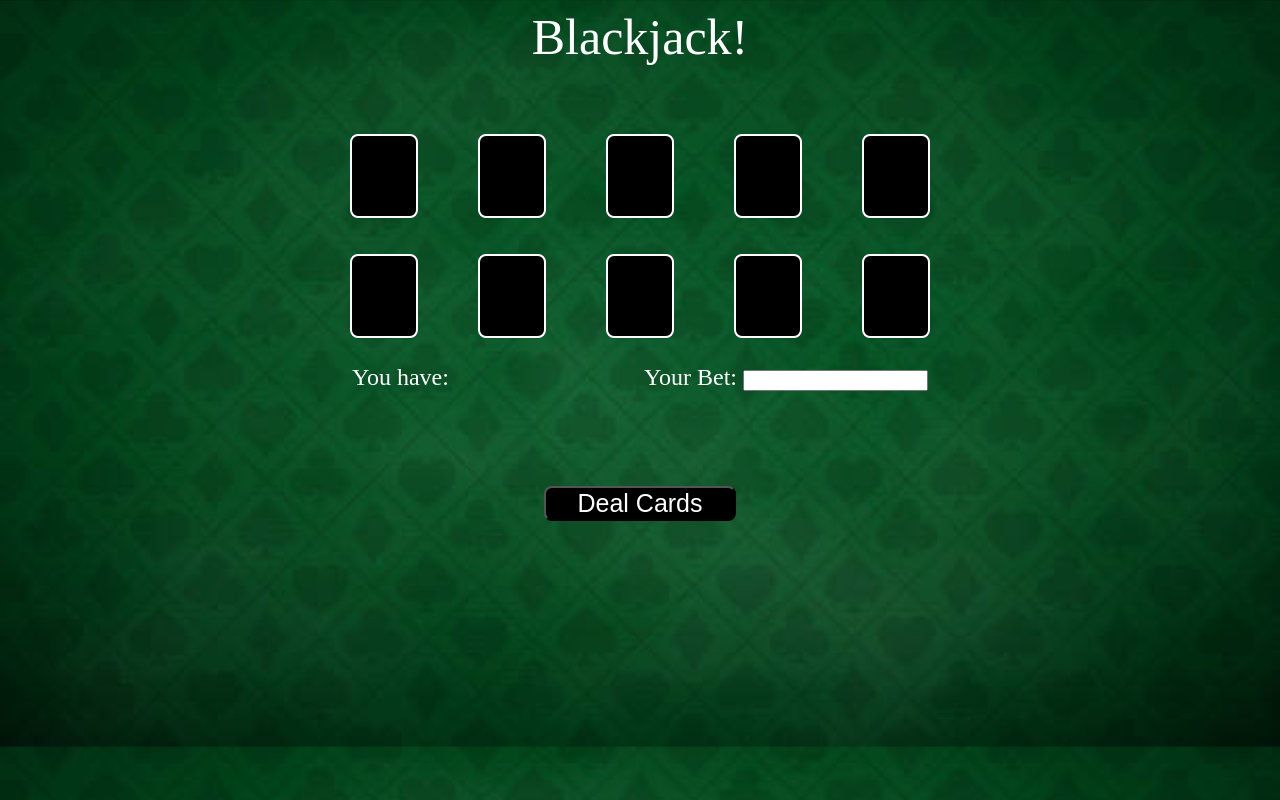
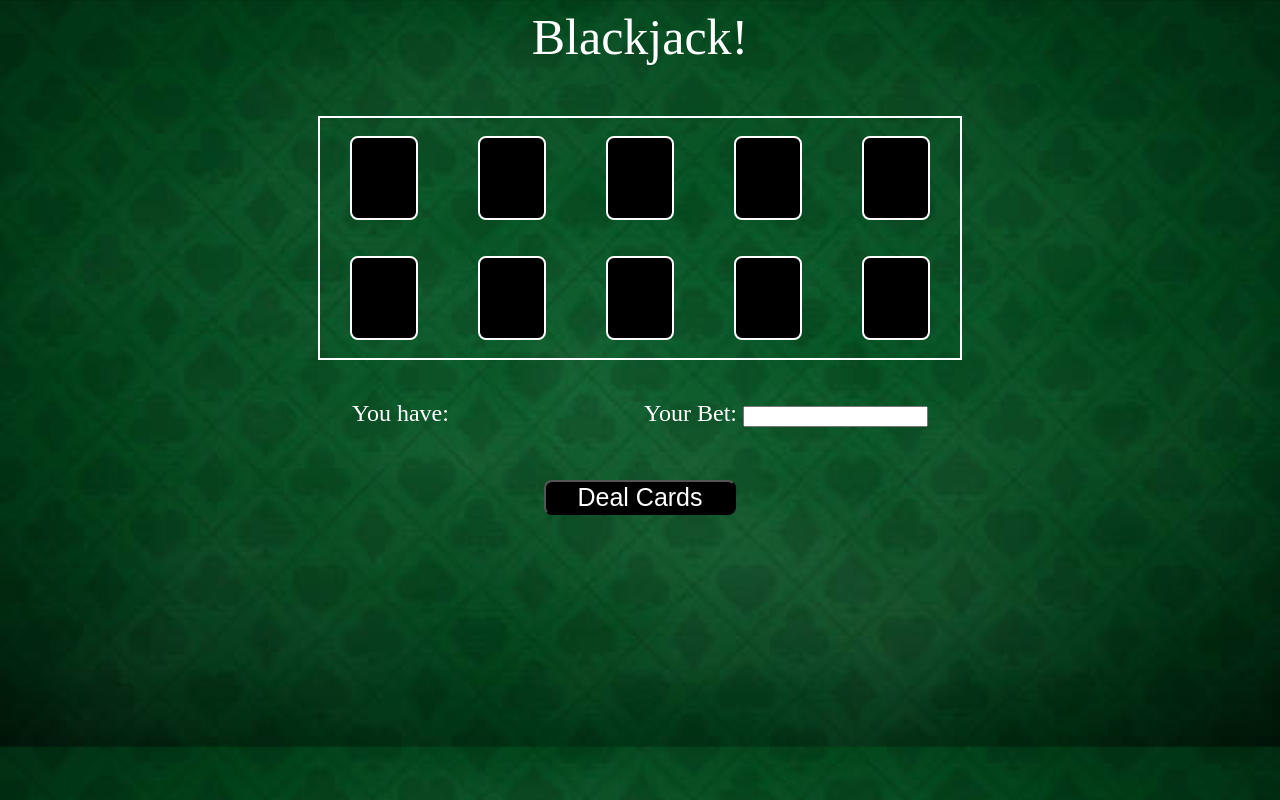
Before and after one commit to anovick1/Blackjack_Novick, a plain HTML site: page game.html in a window 1280 px wide. Drawn offline with Linux system fonts and the light colour scheme.

Commit message:
UI upgradessss

```diff
--- a/style.css
+++ b/style.css
@@ -18,6 +18,7 @@ header {
   grid-template-rows: repeat(2, 15vh);
   justify-items: center;
   align-items: center;
+  border: 2px solid white;
   /* background-color: green; */
 }
 .card {
@@ -58,14 +59,9 @@ button:hover {
   box-shadow: 0 17px 50px 0 white, 0 17px 50px 0 white;
 }
 
-/* .buttons {
-  padding-bottom: 50px;
-  height: 100px;
-} */
-
 .winner {
-  padding-bottom: 50px;
   font-size: 30px;
+  margin-top: 2vh;
 }
 .home-btn {
   background-color: white;
@@ -113,7 +109,7 @@ button:hover {
   width: 45vw;
   justify-content: space-between;
   font-size: 24px;
-  margin: 1vh;
+  margin-top: 5vh;
 }
 .stats {
   display: flex;
```
